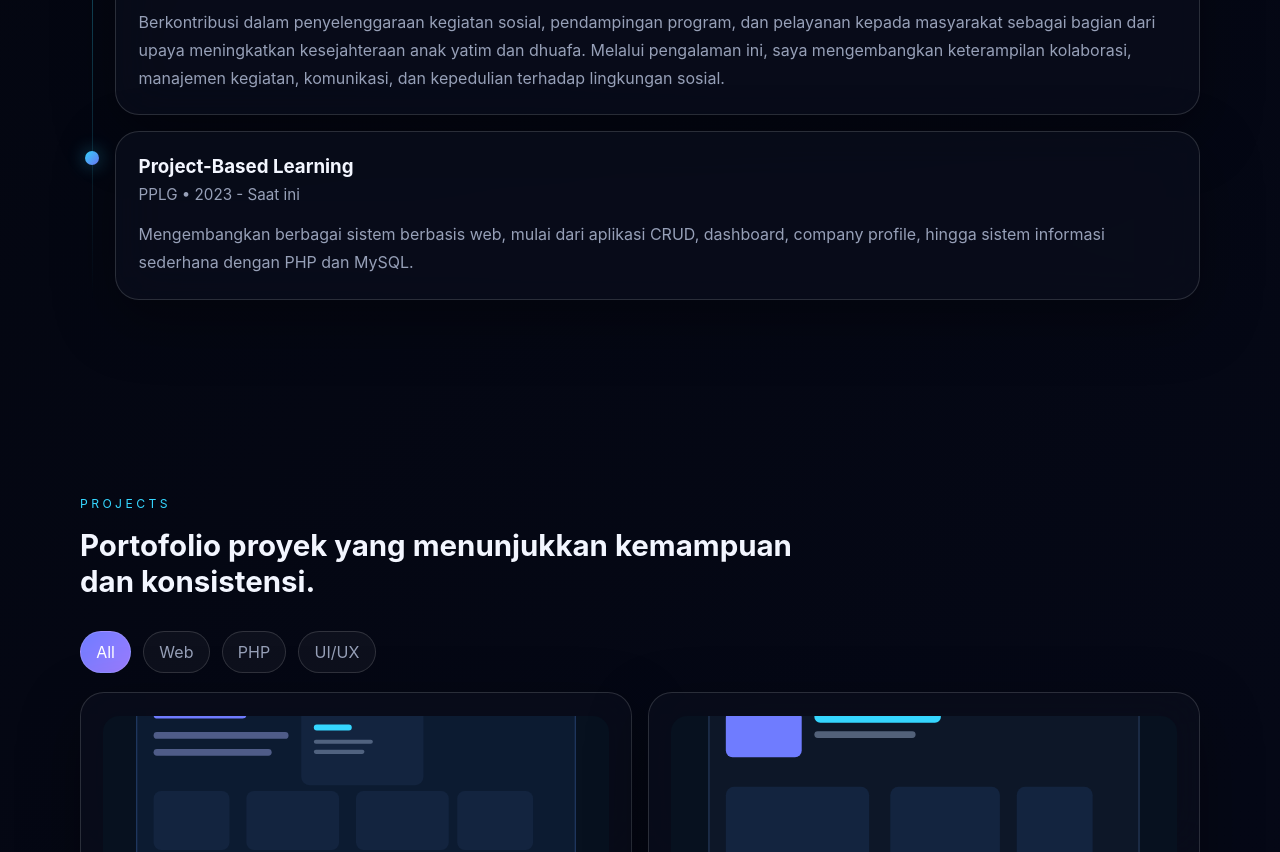
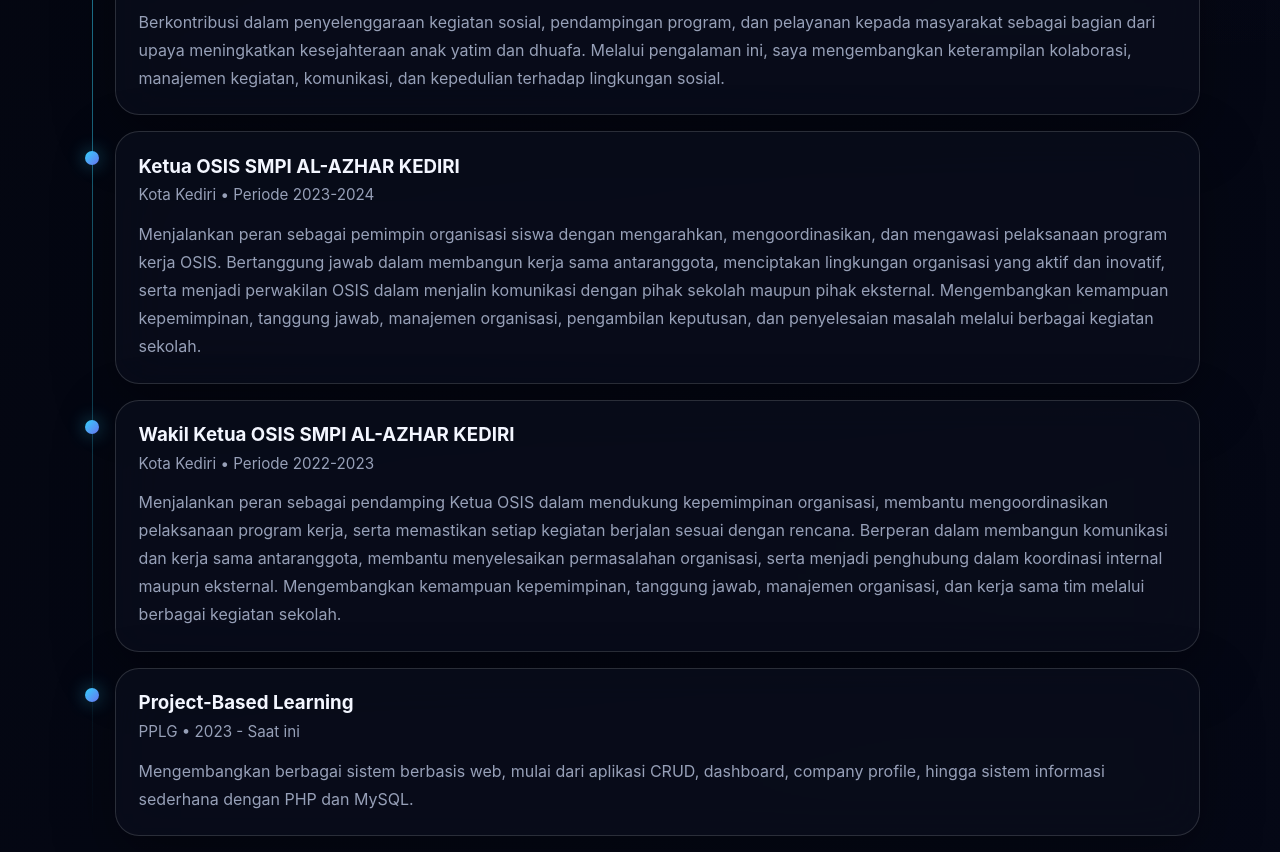
Before and after one commit to Aghissnie/portofolio, a plain HTML site: page index.html in a window 1280 px wide. Shown: the part 3143-3995 px from the top of the page. Drawn offline with Linux system fonts and the light colour scheme.

```diff
--- a/index.html
+++ b/index.html
@@ -200,6 +200,26 @@
               <p class="timeline-meta">Kota Batu • 2024 - Saat ini</p>
               <p>
                 Berkontribusi dalam penyelenggaraan kegiatan sosial, pendampingan program, dan pelayanan kepada masyarakat sebagai bagian dari upaya meningkatkan kesejahteraan anak yatim dan dhuafa. Melalui pengalaman ini, saya mengembangkan keterampilan kolaborasi, manajemen kegiatan, komunikasi, dan kepedulian terhadap lingkungan sosial.
+              </p>
+            </div>
+          </div>
+          <div class="timeline-item">
+            <div class="timeline-dot"></div>
+            <div class="timeline-card glass-card">
+              <h3>Ketua OSIS SMPI AL-AZHAR KEDIRI </h3>
+              <p class="timeline-meta">Kota Kediri • Periode 2023-2024</p>
+              <p>
+                Menjalankan peran sebagai pemimpin organisasi siswa dengan mengarahkan, mengoordinasikan, dan mengawasi pelaksanaan program kerja OSIS. Bertanggung jawab dalam membangun kerja sama antaranggota, menciptakan lingkungan organisasi yang aktif dan inovatif, serta menjadi perwakilan OSIS dalam menjalin komunikasi dengan pihak sekolah maupun pihak eksternal. Mengembangkan kemampuan kepemimpinan, tanggung jawab, manajemen organisasi, pengambilan keputusan, dan penyelesaian masalah melalui berbagai kegiatan sekolah.
+              </p>
+            </div>
+          </div>
+          <div class="timeline-item">
+            <div class="timeline-dot"></div>
+            <div class="timeline-card glass-card">
+              <h3>Wakil Ketua OSIS SMPI AL-AZHAR KEDIRI </h3>
+              <p class="timeline-meta">Kota Kediri • Periode 2022-2023</p>
+              <p>
+                Menjalankan peran sebagai pendamping Ketua OSIS dalam mendukung kepemimpinan organisasi, membantu mengoordinasikan pelaksanaan program kerja, serta memastikan setiap kegiatan berjalan sesuai dengan rencana. Berperan dalam membangun komunikasi dan kerja sama antaranggota, membantu menyelesaikan permasalahan organisasi, serta menjadi penghubung dalam koordinasi internal maupun eksternal. Mengembangkan kemampuan kepemimpinan, tanggung jawab, manajemen organisasi, dan kerja sama tim melalui berbagai kegiatan sekolah.
               </p>
             </div>
           </div>
```
